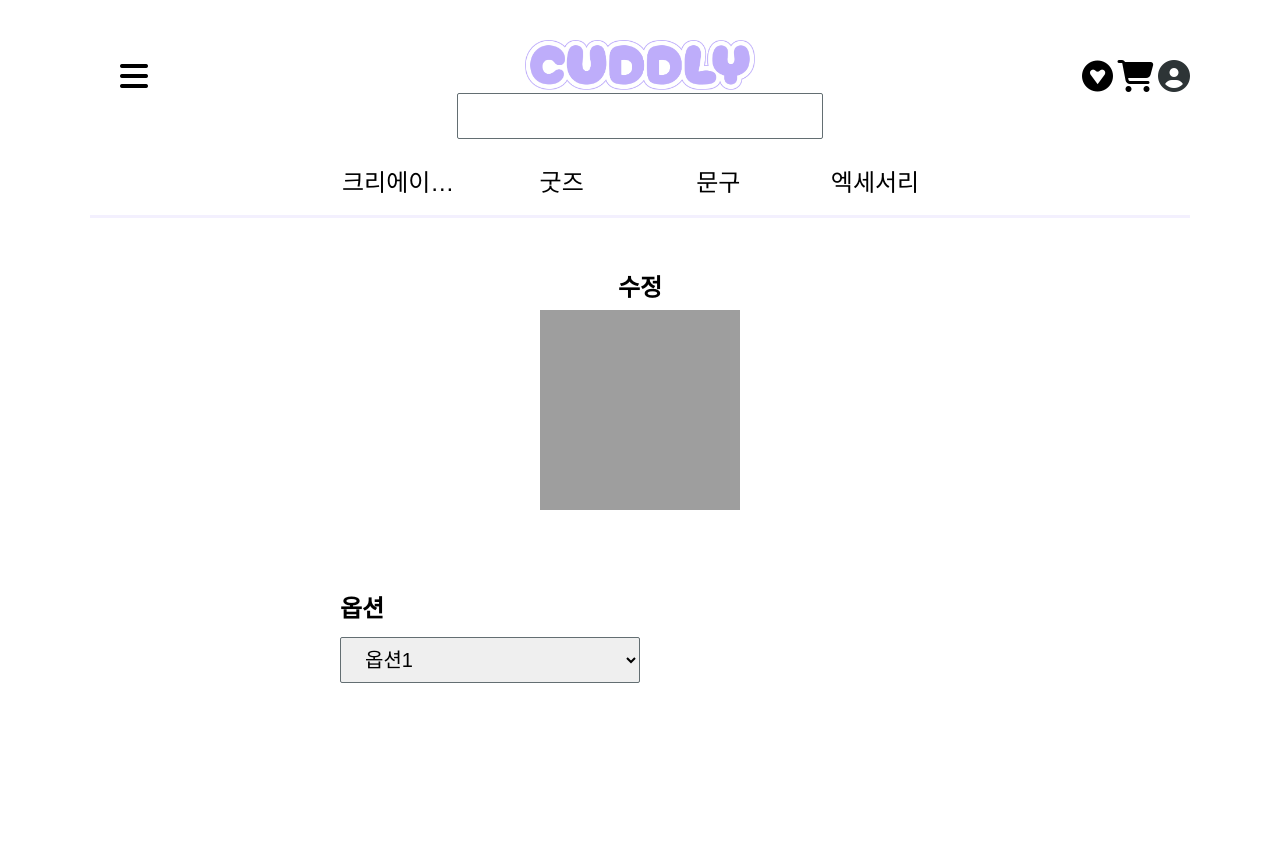
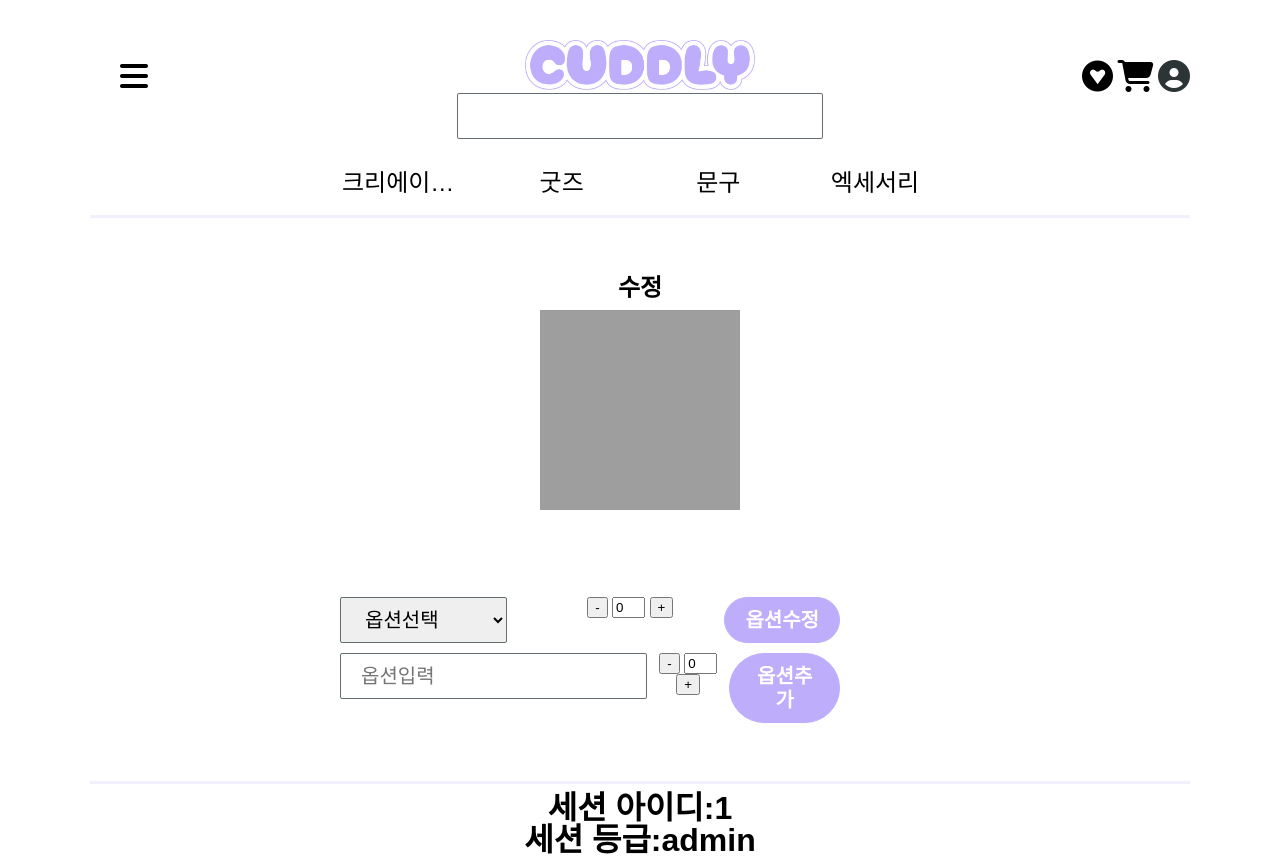
Before and after one commit to Jelo777/kh12-semi-cuddly, a Java web app: template cuddly/src/main/webapp/WEB-INF/views/admin/product/edit.jsp in a window 1280 px wide. Before the commit the page ends 683 px from the top, so only its background shows below. Run offline with Spring Boot 4, a stand-in JSP engine, Linux system fonts and the light colour scheme; the template is opened without the code that fills it, so the values that code supplies are empty; the visitor is signed in with stand-in values (Sample User, id 1); grey boxes are pictures that could not be loaded.

Commit message:
관리자용 상품수정페이지 구현중(무서워깃허브)

```diff
--- a/cuddly/src/main/java/com/kh/cuddly/mapper/CreatorProductMapper.java
+++ b/cuddly/src/main/java/com/kh/cuddly/mapper/CreatorProductMapper.java
@@ -4,9 +4,11 @@ import java.sql.ResultSet;
 import java.sql.SQLException;
 
 import org.springframework.jdbc.core.RowMapper;
+import org.springframework.stereotype.Component;
 
 import com.kh.cuddly.dto.CreatorProductDto;
 
+@Component
 public class CreatorProductMapper implements RowMapper<CreatorProductDto>{
 
 	@Override
--- /dev/null
+++ b/cuddly/src/main/resources/static/js/adminOptionCount.js
@@ -0,0 +1,36 @@
+$(document).ready(function() {
+    // "+" 버튼 클릭 이벤트 핸들러
+        $(".editPlus").click(function() {
+            var num = $(".editNumBox").val();
+            if(num >= 0){
+                var plusNum = Number(num) + 1;
+                $(".editNumBox").val(plusNum); // 값을 증가시켜 input에 반영
+            }
+        });
+
+        // "-" 버튼 클릭 이벤트 핸들러
+        $(".editMinus").click(function() {
+            var num = $(".editNumBox").val();
+            if(num > 0){
+                var minusNum = Number(num) - 1;
+                $(".editNumBox").val(minusNum); // 값을 감소시켜 input에 반영
+            }
+        });
+
+        $(".insertPlus").click(function() {
+            var num = $(".insertNumBox").val();
+            if(num >= 0){
+                var plusNum = Number(num) + 1;
+                $(".insertNumBox").val(plusNum); // 값을 증가시켜 input에 반영
+            }
+        });
+
+        // "-" 버튼 클릭 이벤트 핸들러
+        $(".insertMinus").click(function() {
+            var num = $(".insertNumBox").val();
+            if(num > 0){
+                var minusNum = Number(num) - 1;
+                $(".insertNumBox").val(minusNum); // 값을 감소시켜 input에 반영
+            }
+        });
+    });
--- a/cuddly/src/main/webapp/WEB-INF/views/admin/product/edit.jsp
+++ b/cuddly/src/main/webapp/WEB-INF/views/admin/product/edit.jsp
@@ -1,16 +1,10 @@
 <%@ page language="java" contentType="text/html; charset=UTF-8"
     pageEncoding="UTF-8"%>
-
+<%@ taglib prefix="c" uri="http://java.sun.com/jsp/jstl/core" %>
 
 <jsp:include page="/WEB-INF/views/template/header.jsp"></jsp:include>
 
-<!DOCTYPE html>
-<html>
-<head>
-<meta charset="UTF-8">
-<title>상품 수정</title>
-</head>
-<body>
+<script src="/js/adminOptionCount.js"></script>
 
 <form action="edit" method="post" enctype="multipart/form-data">
 	<div class="container w-600">
@@ -27,19 +21,50 @@
 			<h3>${creatorDto.creatorName}</h3><br>
 			<h3>${productDto.productPrice}</h3><br>
 		</div>
-		<div class="row left">
-		<h2>옵션</h2><br>
-		<select class="form-input w-50">
-			<option>옵션1</option>
-			<option>옵션2</option>
-			<option>옵션3</option>
-			<option>옵션4</option>
-		</select>
-		</div>
+
+		<div class="flex-container w-500">
+        	<div class="w-100 left">
+            	<select class="form-input w-100">
+                	<option>옵션선택</option>
+            	</select>
+        	</div>
+
+        	<div class="w-100 right">
+            	<button type="button" class="editMinus">-</button>
+            	<input type="text" class="editNumBox" min="0" value="0" size="1em">
+            	<button type="button" class="editPlus">+</button>
+        	</div>
+
+        	<div class="w-100 right">
+            	<button class="btn btn-positive" type="button">옵션수정</button>
+        	</div>
+        </div>
+
+	<div class="flex-container w-500">
+        <div class="row">
+            <input class="form-input" type="text" name="productOptionName" placeholder="옵션입력">
+        </div>
+
+        <div class="row">
+            <button type="button" class="insertMinus">-</button>
+            <input type="text" class="insertNumBox" name="productOptionStock" min="0" value="0" size="1em">
+            <button type="button" class="insertPlus">+</button>
+        </div>
+
+        <div class="row">
+            <button class="btn btn-positive" type="submit">옵션추가</button>
+        </div>
+ 	</div>
+
+<!-- 		<div class="row"> -->
+				<input type="hidden" name="productNo" value="${productDto.productNo}">
+<!-- 			<input type="text" name="productOptionName" placeholder="옵션입력"> -->
+<!-- 			<input type="number" name="productOptionStock"> -->
+<!-- 			<button type="submit">옵션등록</button> -->
+<!-- 		</div> -->
 
 
 	</div>
 </form>
 
-</body>
-</html>
+<jsp:include page="/WEB-INF/views/template/mypageFooter.jsp"></jsp:include>
```
Also changed, not shown: cuddly/src/main/java/com/kh/cuddly/controller/AdminController.java (+23 -1 lines), cuddly/src/main/java/com/kh/cuddly/dao/CreatorDaoImpl.java (+4 -4 lines).
